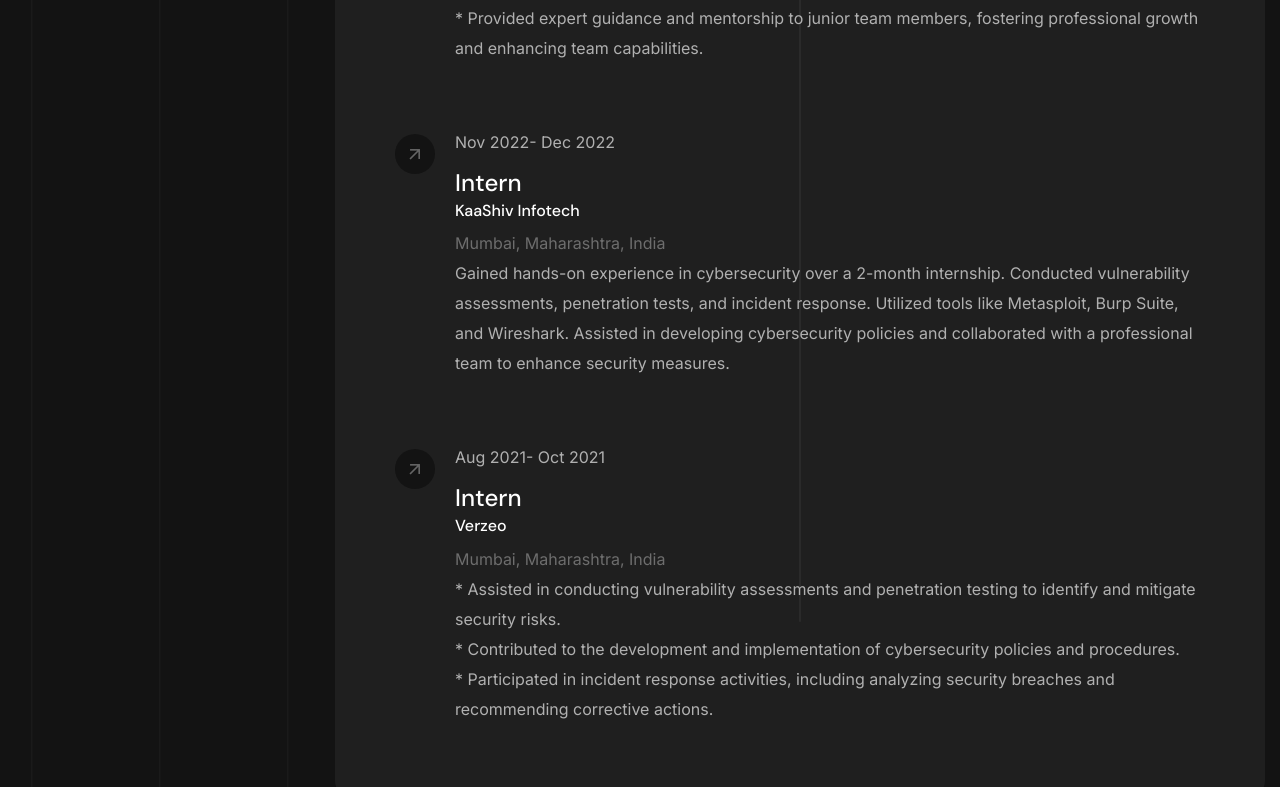
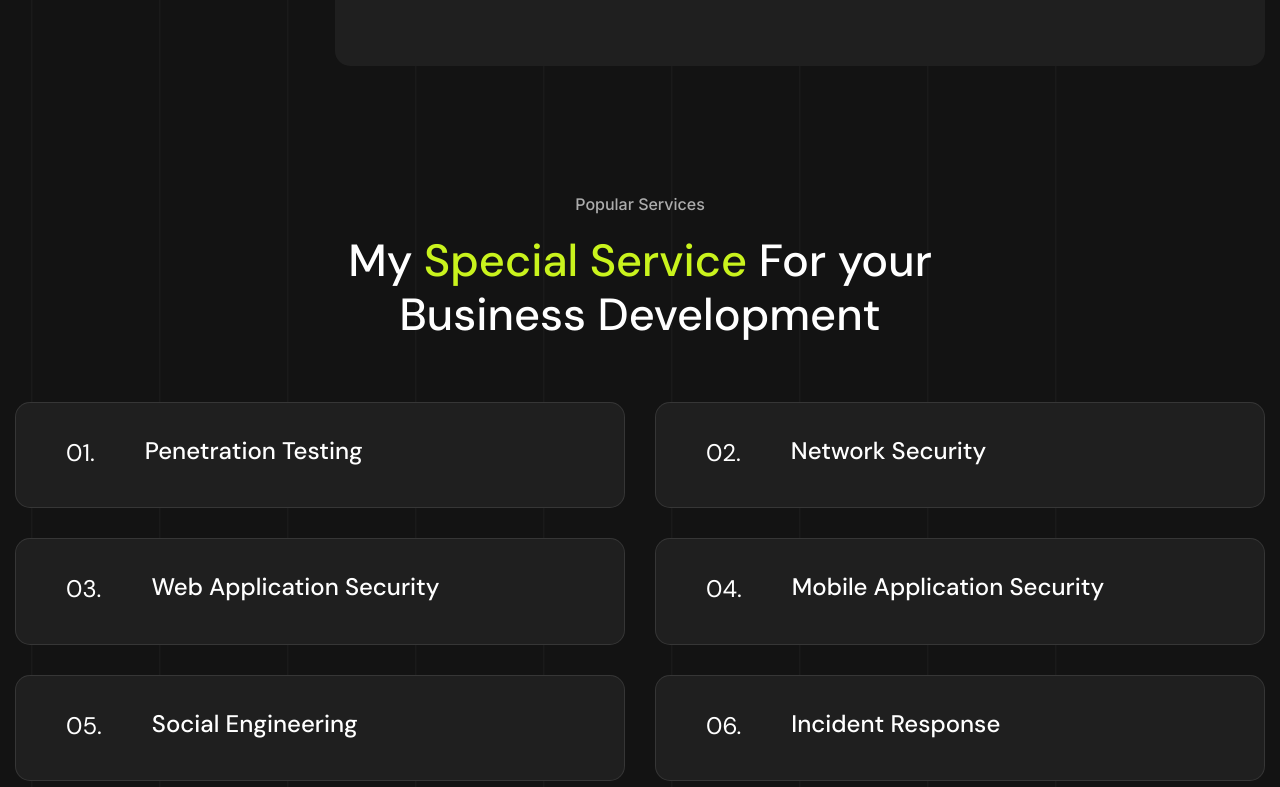
Before and after one commit to kajolchavan/cybersecurityportfolio, a Next.js app: page /indexonepage in a window 1280 px wide. Shown: the part 2333-3120 px from the top of the page. Built offline with nearby package versions, Linux system fonts and the light colour scheme.

Commit message:
new changes

```diff
--- a/components/About.js
+++ b/components/About.js
@@ -11,7 +11,7 @@ const About = () => {
                 <div className="section-title mb-35 wow fadeInUp delay-0-2s">
                   <span className="sub-title mb-15">About Me</span>
                   <h2>
-                  Penetration  <span>Tester and</span> Cybersecurity Expert
+                  Penetration  <span>Tester and</span> Bug Hunter
                   </h2>
                   <p>
                   As a penetration tester, I simulate cyberattacks to identify and fix vulnerabilities in systems. As a cybersecurity expert, I specialize in protecting data and networks from unauthorized access and cyber threats, ensuring overall digital security.
--- a/components/Resume.js
+++ b/components/Resume.js
@@ -33,45 +33,14 @@ const Resume = () => {
                       <h4>Penetration tester</h4>
                       <h6>ASYNK</h6>
                       <span className="company">Mumbai, Maharashtra, India</span>
-                      <p>* Led a team of 5 penetration testers in conducting comprehensive security assessments across web applications, networks, and cloud environments. <br />
-* Developed and executed penetration testing methodologies, frameworks, and tools to identify vulnerabilities and simulate real-world attack scenarios.<br />
-* Collaborated closely with cross-functional teams to implement remediation strategies and improve overall security posture.<br />
-* Provided expert guidance and mentorship to junior team members, fostering professional growth and enhancing team capabilities.</p>
+                      <p>* Conducted penetration tests on web applications, APIs, networks, and mobile platforms to identify and report security vulnerabilities.<br />
+*  Contributed to the development of testing methodologies and used a variety of tools and scripts to simulate real-world attack scenarios.<br />
+* Collaborated with developers and security teams to validate findings, support remediation efforts, and improve overall security practices.<br />
+*  Actively engaged in bug bounty programs, reporting valid vulnerabilities to major platforms and continuously improving technical skills.</p>
                     </div>
                   </div>
                 </div>
-                <div className="col-xl-12 col-md-12">
-                  <div className="resume-item wow fadeInUp delay-0-3s">
-                    <div className="icon">
-                      <i className="far fa-arrow-right" />
-                    </div>
-                    <div className="content">
-                      <span className="years">Nov 2022- Dec 2022</span>
-                      <h4>Intern</h4>
-                      <h6>KaaShiv Infotech</h6>
-                      <span className="company">Mumbai, Maharashtra, India</span>
-                      <p>Gained hands-on experience in cybersecurity over a 2-month internship.
-Conducted vulnerability assessments, penetration tests, and incident response.
-Utilized tools like Metasploit, Burp Suite, and Wireshark. Assisted in developing cybersecurity policies and collaborated with a professional team to enhance security measures.</p>
-                    </div>
-                  </div>
-                </div>
-                <div className="col-xl-12 col-md-12">
-                  <div className="resume-item wow fadeInUp delay-0-3s">
-                    <div className="icon">
-                      <i className="far fa-arrow-right" />
-                    </div>
-                    <div className="content">
-                      <span className="years">Aug 2021- Oct 2021 </span>
-                      <h4>Intern</h4>
-                      <h6>Verzeo</h6>
-                      <span className="company">Mumbai, Maharashtra, India</span>
-                      <p>* Assisted in conducting vulnerability assessments and penetration testing to identify and mitigate security risks. <br />
-* Contributed to the development and implementation of cybersecurity policies and procedures. <br />
-* Participated in incident response activities, including analyzing security breaches and recommending corrective actions.</p>
-                    </div>
-                  </div>
-                </div>
+
               </div>
             </div>
           </div>
```
Also changed, not shown: public/assets/images/about/about.jpeg.
